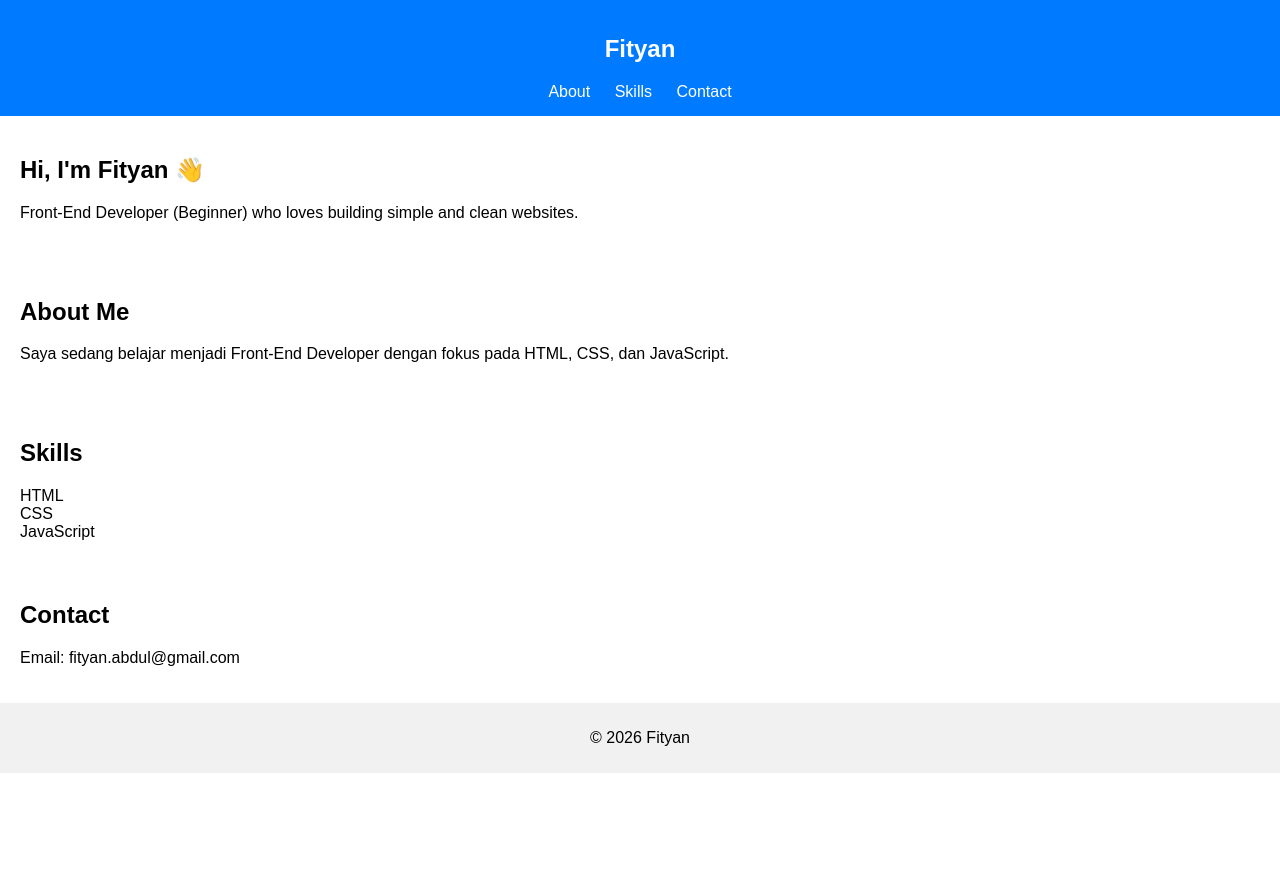
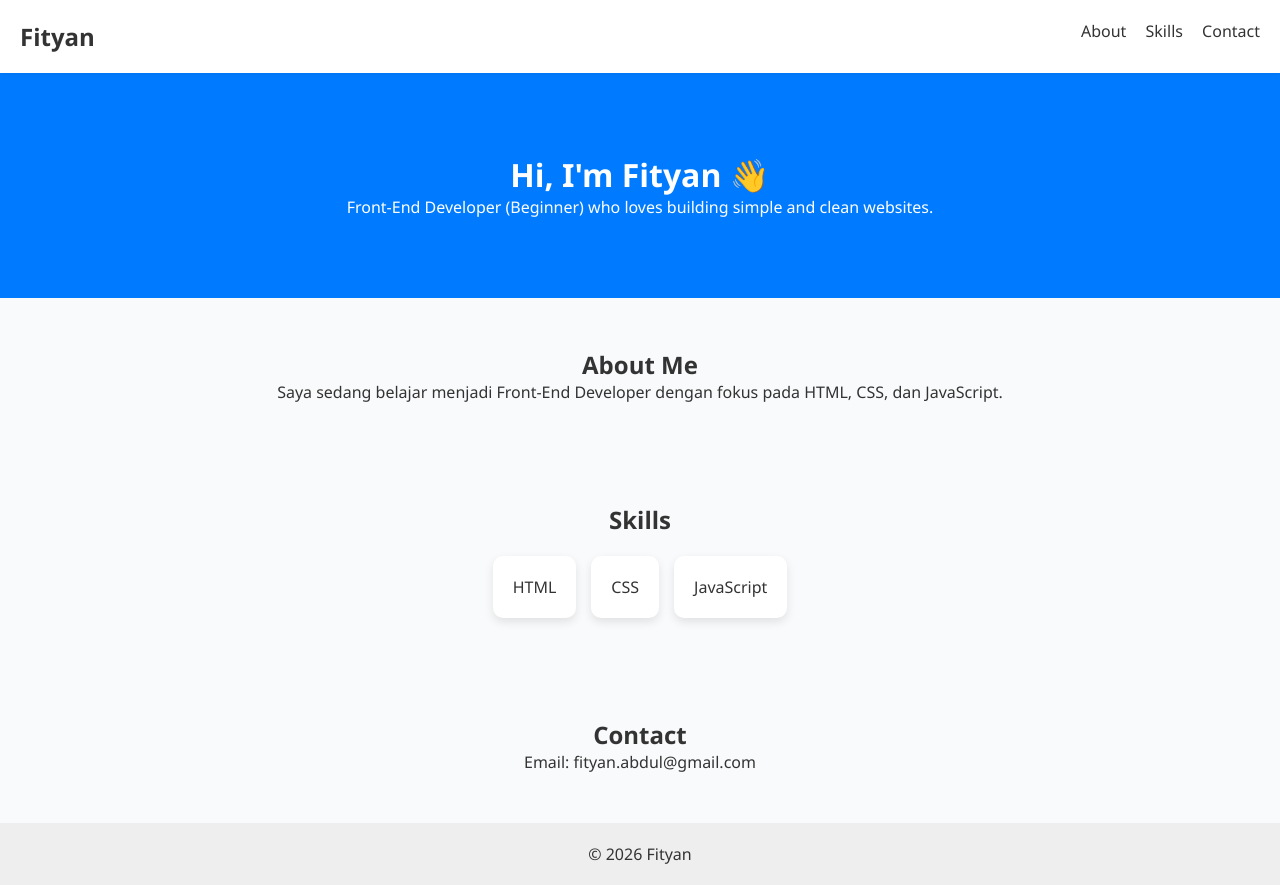
Before and after one commit to fityannn/fityan-portfolio, a plain HTML site: page index.html in a window 1280 px wide. Before the commit the page ends 800 px from the top, so only its background shows below. Drawn offline with Linux system fonts and the light colour scheme.

Commit message:
improve UI

```diff
--- a/style.css
+++ b/style.css
@@ -1,42 +1,75 @@
-body {
-    font-family: Arial, sans-serif;
+* {
     margin: 0;
+    padding: 0;
+    box-sizing: border-box;
 }
 
-/* Header */
-header {
+body {
+    font-family: 'Segoe UI', sans-serif;
+    background: #f9fafb;
+    color: #333;
+}
+
+/* Navbar */
+.navbar {
+    display: flex;
+    justify-content: space-between;
+    padding: 20px;
+    background: white;
+    position: sticky;
+    top: 0;
+    box-shadow: 0 2px 5px rgba(0,0,0,0.05);
+}
+
+.nav-links a {
+    margin-left: 15px;
+    text-decoration: none;
+    color: #333;
+}
+
+/* Hero */
+.hero {
+    text-align: center;
+    padding: 80px 20px;
     background: #007bff;
     color: white;
-    padding: 15px;
+}
+
+.hero h2 {
+    font-size: 2rem;
+}
+
+/* Section */
+.section {
+    padding: 50px 20px;
     text-align: center;
 }
 
-nav a {
-    color: white;
-    margin: 0 10px;
-    text-decoration: none;
+/* Cards */
+.cards {
+    display: flex;
+    justify-content: center;
+    gap: 15px;
+    margin-top: 20px;
 }
 
-/* Section */
-section {
+.card {
+    background: white;
     padding: 20px;
+    border-radius: 10px;
+    box-shadow: 0 4px 10px rgba(0,0,0,0.1);
 }
 
 /* Footer */
 footer {
-    background: #f1f1f1;
     text-align: center;
-    padding: 10px;
+    padding: 20px;
+    background: #eee;
 }
 
 /* Responsive */
 @media (max-width: 600px) {
-    nav {
-        display: block;
-    }
-
-    nav a {
-        display: block;
-        margin: 5px 0;
+    .cards {
+        flex-direction: column;
     }
 }
```
